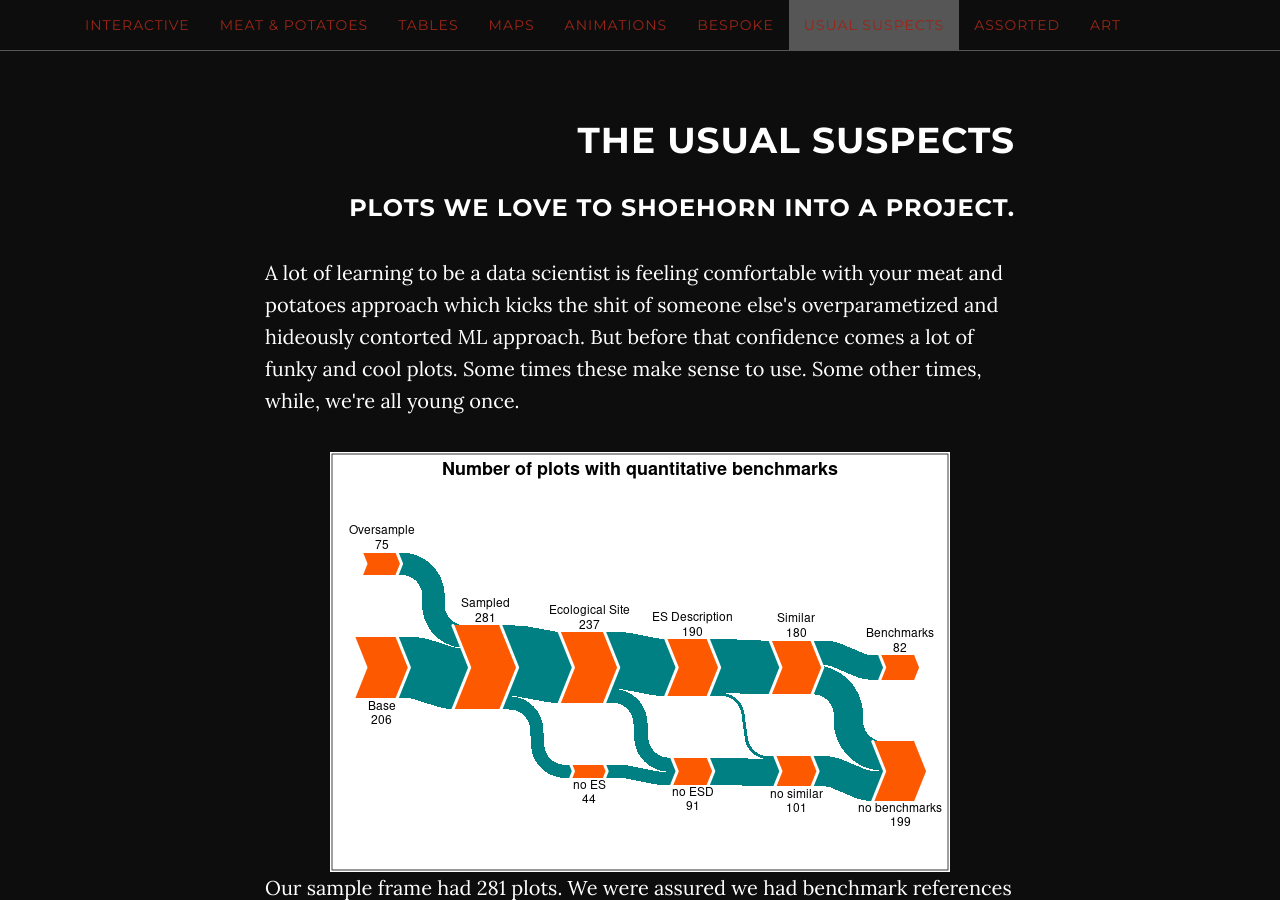
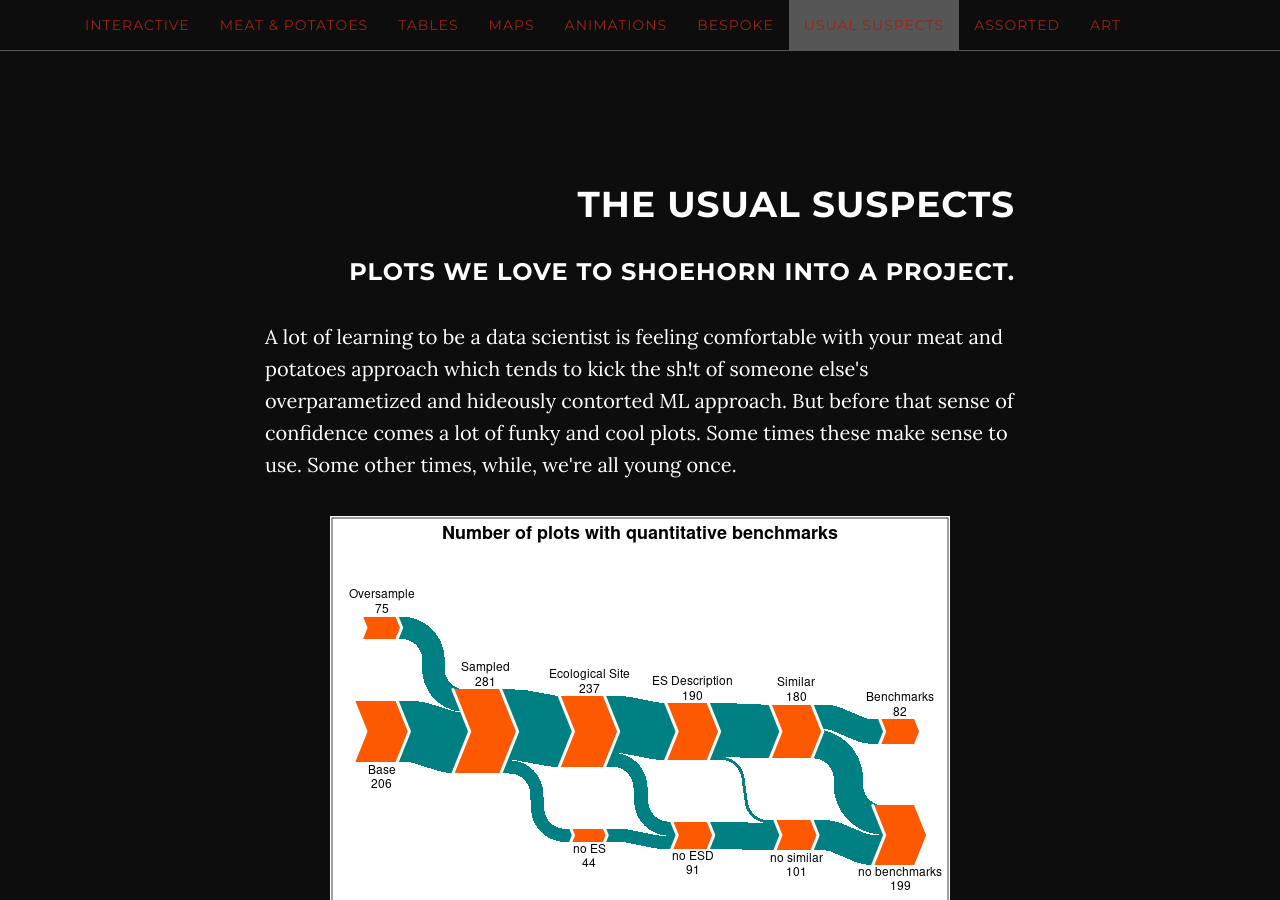
Before and after one commit to sagesteppe/DataVizGallery, a Jekyll site: the page built from index.html, in a window 1280 px wide and 900 px high, scrolled down 22696 px. Built offline with Jekyll 4.4.1, drawn with Linux system fonts in a browser that asks for light colours; some of the changed text lies outside the part shown.

Commit message:
usual suspects

```diff
--- a/_includes/animations.html
+++ b/_includes/animations.html
@@ -4,7 +4,10 @@
             <div class="col-lg-8 col-lg-offset-2">
                 <h1>Animations</h1>
                 <h3>Some talks move faster than others.</h3>
-                <p >Interactivity is great, and so are big grids of many plots. However sometimes, you need to emphasize each and every point to elicit a feeling. Usually the overall feeling, not the specifics, stick with the users. For this I use animations. Unfortunately most of my work here relates to natural disasters.</p>
+                <p >Interactivity is great, and so are big grids of many plots.
+                However sometimes, you need to emphasize each and every point to elicit a feeling. Usually the overall feeling, not the specifics, stick with the users.
+                For this I use animations.
+                Unfortunately, most of my work here relates to natural disasters.</p>
                 <img src="{{site.url}}/figures/fcasts.gif" width="500" height="500" alt="Fire forecasts" style="display: block; margin: auto;" />
                 <p>Here we have some forecasts for annual data, so no seasonal component, for a variety of analytical units. This was an audience of one presentation.</p>
             </div>
--- a/_includes/bespoke.html
+++ b/_includes/bespoke.html
@@ -4,9 +4,12 @@
             <div class="col-lg-8 col-lg-offset-2">
                 <h1>Bespoke</h1>
                 <h3><i>"I was one among many - or at least I seemed to be"</i></h3>
-                <p>The fun thing about the bleeding edge is when you get to show off your results! But realize no way exists to do it yet.</p>
+                <p>The fun thing about the bleeding edge is when you get to show off your results!
+                But realize no way exists to do it yet.
+                So then have to make a way to do it. </p>
                 <img src="{{site.url}}/figures/rmbl_dual_trees.png" width="700" height="500" style="display: block; margin: auto;" />
-                <p>Another one from the Masters disseration, for the camper/Linux crowd. I contest this is nothing more than a pie <i>chart</i>, which is laid out to display <i>phy</i>logenetic relations - or a <i>phychart</i> ;-). <a href="https://github.com/sagesteppe/phycharts">Details here</a></p>
+                <p>Another one from the Masters disseration, for the camper/Linux crowd. I contest this is nothing more than a pie <i>chart</i>, which is laid out to display <i>phy</i>logenetic relations - or a <i>phychart</i> ;-).
+                <a href="https://github.com/sagesteppe/phycharts">Details here</a> Any of the readers would be very very familiar with both of these forms of data representation and could latch onto this immediately - simple.</p>
                 <br>
                 <img src="{{site.url}}/figures/functional_esd.png" width="730" height="591" style="display: block; margin: auto;" />
                 <p>Where are you relative to your benchmarks?</p>
--- a/_includes/usualsuspects.html
+++ b/_includes/usualsuspects.html
@@ -4,13 +4,24 @@
             <div class="col-lg-8 col-lg-offset-2">
                 <h1>The Usual Suspects</h1>
                 <h3>Plots we love to shoehorn into a project.</h3>
-                <p>A lot of learning to be a data scientist is feeling comfortable with your meat and potatoes approach which kicks the shit of someone else's overparametized and hideously contorted ML approach. But before that confidence comes a lot of funky and cool plots. Some times these make sense to use. Some other times, while, we're all young once.</p>
+                <p>A lot of learning to be a data scientist is feeling comfortable with your meat and potatoes approach which tends to kick the sh!t of someone else's overparametized and hideously contorted ML approach.
+                But before that sense of confidence comes a lot of funky and cool plots.
+                Some times these make sense to use.
+                Some other times, while, we're all young once.</p>
                 <img src="{{site.url}}/figures/Sankey_plots.png" width="620" height="420" style="display: block; margin: auto;" />
-                <p>Our sample frame had 281 plots. We were assured we had benchmark references for all 281. As you can see that clearly wasn't the case. With a bit of unsupervised clustering, feature engineering, critical thinking, and some tough decisions and assumptions we perservered.</p>
+                <p>Our sample frame had 281 plots.
+                We were assured we had benchmark references for all 281.
+                As you can see that clearly wasn't the case.
+                With a bit of unsupervised clustering, feature engineering, critical thinking, and some tough decisions and assumptions we perservered.</p>
                 <img src="{{site.url}}/figures/Networks3ways.png" width="700" height="235" style="display: block; margin: auto;" />
-                <p>  Part of the Masters. A comparision of graphs generated using three different lines of data. I loathe igraph and the other packages folks use in R, so I had to create a pretty extensize wrapper around them for visualiations. Check it <a href="https://github.com/sagesteppe/nothingButNet">out here.</a> </p>
+                <p>  Part of the Masters.
+                A comparision of graphs generated using three different lines of data.
+                I loathe igraph and the other packages folks use in R, so I had to create a pretty extensize wrapper around them for visualiations.
+                Check it <a href="https://github.com/sagesteppe/nothingButNet">out here.</a> </p>
                 <img src="{{site.url}}/figures/circular_plot.png" width="500" height="500" style="display: block; margin: auto;" />
-                <p>Somebody used some old classifier, developed by a pretty huge team over a few years, and I inherited an absolute mess. In less than a week we generated the training and test data, fit a random forest classifier using high resolution aerial imagery from four channels, and predicted our model onto a few tens of millions of grid cells. And of course we absolutely smoked the old product in the process.</p>
+                <p>Somebody used some old classifier, developed by a pretty huge team over a few years, and I inherited an absolute mess.
+                In less than a week we generated the training and test data, fit a random forest classifier using high resolution aerial imagery from four channels, and predicted our model onto a few tens of millions of grid cells.
+                And of course we absolutely smoked the old product in the process.</p>
             </div>
         </div>
     </section>
```
